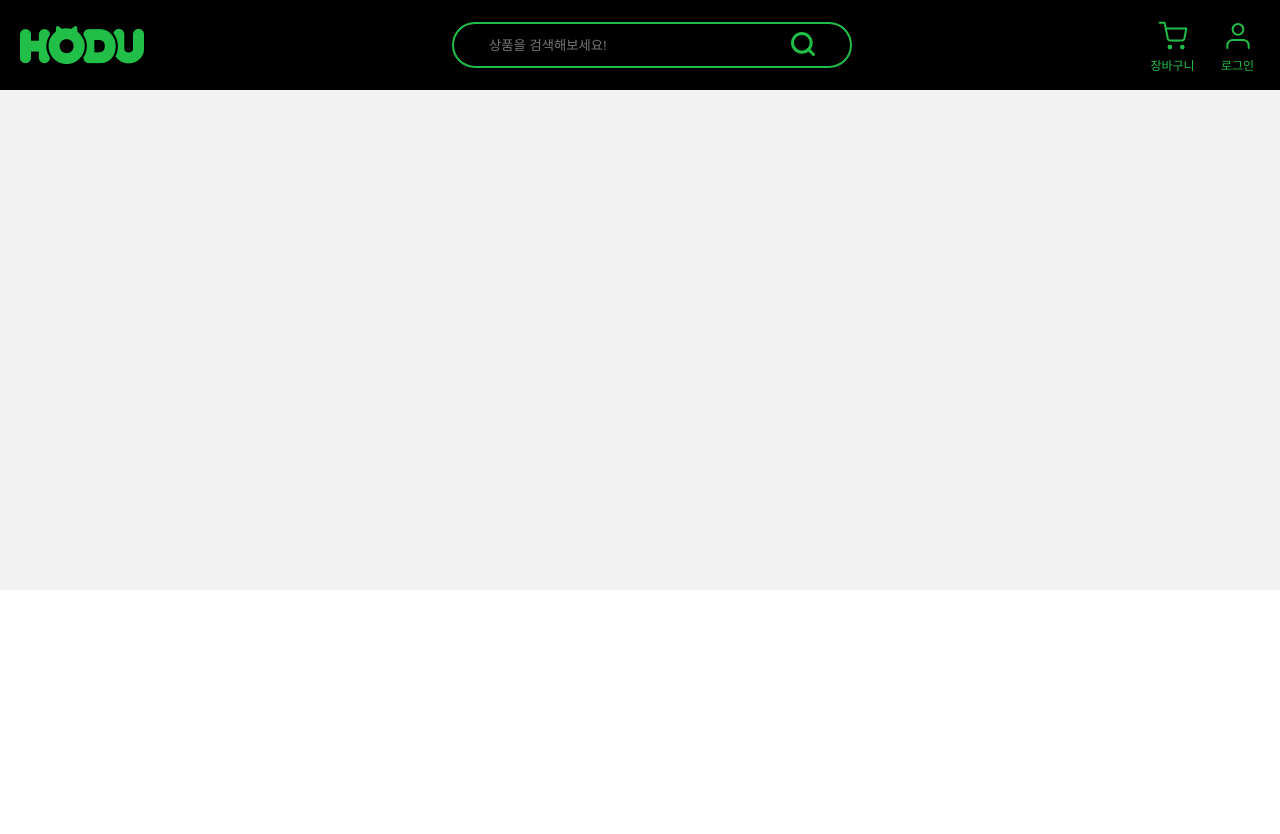
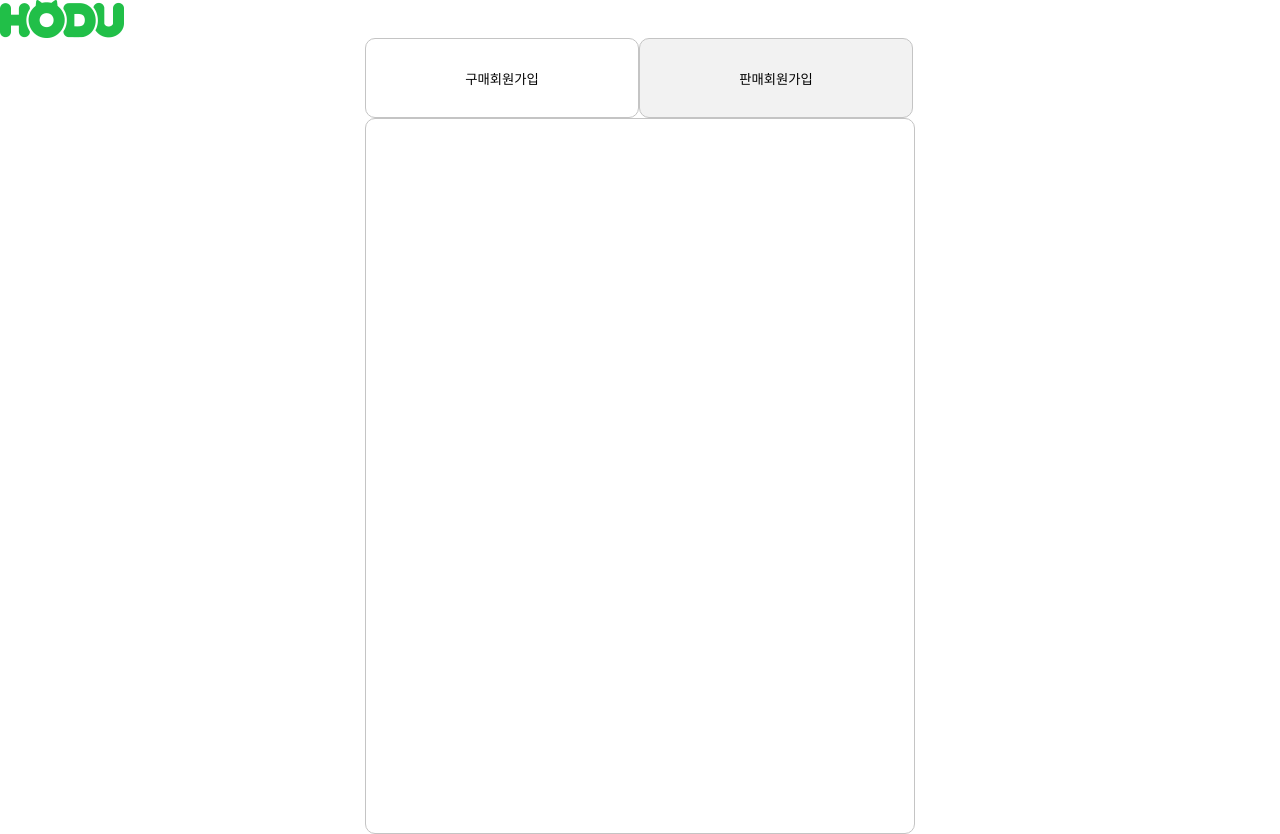
Before and after one commit to Dayhun/ReactJS, a React (Create React App) app: page / in a window 1280 px wide. Before the commit the page ends 800 px from the top, so only its background shows below. Built offline with nearby package versions, Linux system fonts and the light colour scheme; the HTML template or start-up script is replaced by a standard one.

Commit message:
Style: 회원가입페이지 생성

```diff
--- a/src/App.jsx
+++ b/src/App.jsx
@@ -1,9 +1,11 @@
-import Homepage from "./pages/homepage";
+import Homepage from "./pages/HomePage";
+import Joinpage from "./pages/JoinPage";
 
 function App() {
   return (
     <div>
-      <Homepage />
+      {/* <Homepage /> */}
+      <Joinpage />
     </div>
   );
 }
--- /dev/null
+++ b/src/components/Join/index.jsx
@@ -0,0 +1,15 @@
+import { JoinContainer, BuyerJoinBtn, SellerJoinBtn, JoinMain } from './index.style';
+
+function JoinMembership() {
+    return (
+        <>
+            <JoinContainer>
+                <BuyerJoinBtn>구매회원가입</BuyerJoinBtn>
+                <SellerJoinBtn>판매회원가입</SellerJoinBtn>
+                <JoinMain></JoinMain>
+            </JoinContainer>
+        </>
+    )
+}
+
+export { JoinMembership };
--- /dev/null
+++ b/src/components/Join/index.style.jsx
@@ -0,0 +1,30 @@
+import styled from 'styled-components';
+
+export const JoinContainer = styled.section`
+    width: 550px;
+    height: 776px;
+    border-radius: 10px;
+    margin: 0 auto;
+`
+
+export const BuyerJoinBtn = styled.button`
+    width: 274px;
+    height: 80px;
+    border: 1px solid #C4C4C4;
+    border-radius: 10px;
+`
+
+export const SellerJoinBtn = styled.button`
+    width: 274px;
+    height: 80px;
+    background-color: #F2F2F2;
+    border: 1px solid #C4C4C4;
+    border-radius: 10px;
+`
+
+export const JoinMain = styled.div`
+    width: 550px;
+    height: 716px;
+    border: 1px solid #C4C4C4;
+    border-radius: 10px;
+`
--- a/src/components/Product/index.jsx
+++ b/src/components/Product/index.jsx
@@ -1,6 +1,15 @@
+import { ProductContainer, ProductImg, StoreName, ProductName, ProductPrice } from './index.style'
+
 function Product() {
     return (
-        <></>
+        <>
+            <ProductContainer>
+                <ProductImg alt='상품이미지' />
+                <StoreName>{ }</StoreName>
+                <ProductName>{ }</ProductName>
+                <ProductPrice>{ }</ProductPrice>
+            </ProductContainer>
+        </>
     )
 }
 
--- a/src/components/Product/index.style.jsx
+++ b/src/components/Product/index.style.jsx
@@ -0,0 +1,31 @@
+import styled from 'styled-components';
+
+export const ProductContainer = styled.div`
+    width: 380px;
+    height: 490px;
+`
+
+export const ProductImg = styled.img`
+    width: 380px;
+    height: 380px;
+    border: 1px solid #C4C4C4;
+    border-radius: 10px;
+`
+
+export const StoreName = styled.p`
+    font-weight: 400;
+    font-size: 16px;
+    line-height: 22px;
+`
+
+export const ProductName = styled.p`
+    font-weight: 400;
+    font-size: 18px;
+    line-height: 22px;
+`
+
+export const ProductPrice = styled.p`
+    font-weight: 700;
+    font-size: 24px;
+    line-height: 30px;
+`
--- a/src/index.js
+++ b/src/index.js
@@ -7,6 +7,10 @@ import App from './App';
 
 const GlobalStyle = createGlobalStyle`
     ${reset}
+    body {
+        font-family: 'Spoqa Han Sans Neo';
+        font-style: normal;
+    }
     li {
         list-style: none;
     }
@@ -80,9 +84,9 @@ const GlobalStyle = createGlobalStyle`
 
 const root = ReactDOM.createRoot(document.getElementById('root'));
 ReactDOM.render(
-  <React.StrictMode>
-    <GlobalStyle />
-    <App />
-  </React.StrictMode>,
-  document.getElementById('root')
+    <React.StrictMode>
+        <GlobalStyle />
+        <App />
+    </React.StrictMode>,
+    document.getElementById('root')
 );
--- /dev/null
+++ b/src/pages/JoinPage.jsx
@@ -0,0 +1,11 @@
+import { LogoIcon } from "../components/Icon"
+import { JoinMembership } from "../components/Join"
+
+export default function Joinpage() {
+    return (
+        <>
+            <LogoIcon />
+            <JoinMembership />
+        </>
+    )
+}
```
Also changed, not shown: src/components/Nav/index.style.jsx (indentation only).
